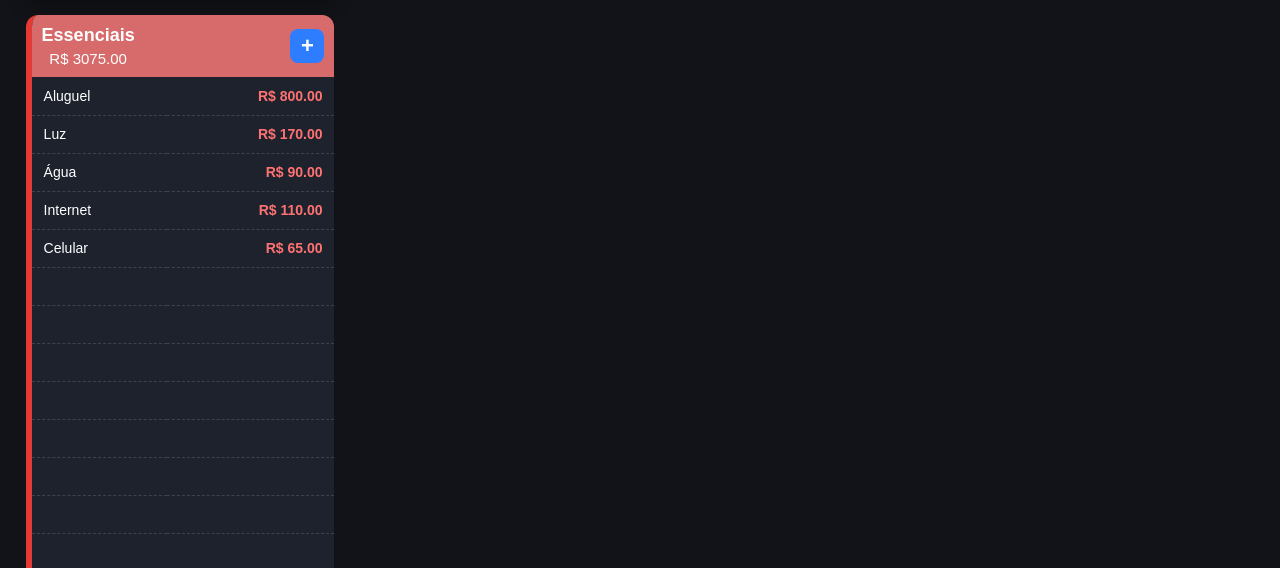
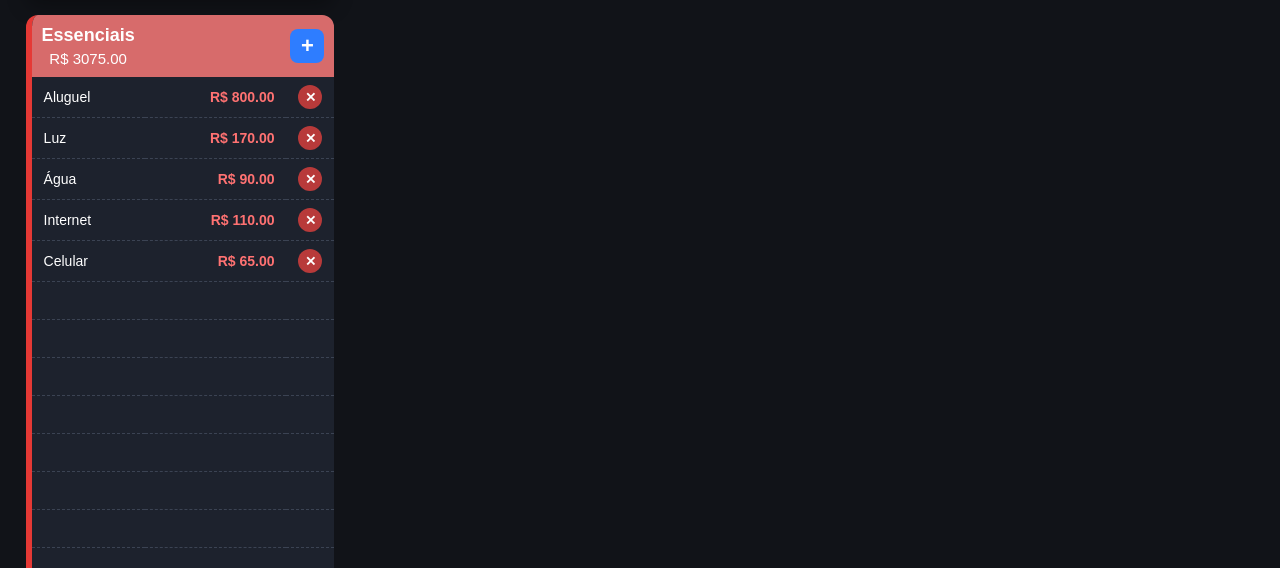
Before and after one commit to jadsondasilva-ops/tutorial, a plain HTML site: page index.html in a window 1280 px wide. Shown: the part 229-797 px from the top of the page. Drawn offline with nearby package versions, Linux system fonts and the light colour scheme.

Commit message:
Remover itens das colunas

```diff
--- a/script.js
+++ b/script.js
@@ -118,10 +118,26 @@ function renderizarTabela(nomeTabela, idTabela){
 
             tbody.innerHTML += `
             <tr>
+
                 <td>${item.descricao}</td>
+
                 <td class="valor">
                     R$ ${item.valor.toFixed(2)}
                 </td>
+
+                <td class="acoes">
+
+                    <button
+                        class="btnExcluir"
+                        data-tabela="${nomeTabela}"
+                        data-indice="${i}">
+
+                        ✕
+
+                    </button>
+
+                </td>
+
             </tr>
             `;
 
@@ -129,14 +145,39 @@ function renderizarTabela(nomeTabela, idTabela){
 
             tbody.innerHTML += `
             <tr class="linhaVazia">
+
                 <td>&nbsp;</td>
+
                 <td></td>
+
+                <td></td>
+
             </tr>
             `;
 
         }
 
     }
+
+}
+
+function configurarExclusao(){
+
+    document.querySelectorAll(".btnExcluir").forEach(botao => {
+
+        botao.addEventListener("click", () => {
+
+            const tabela = botao.dataset.tabela;
+
+            const indice = Number(botao.dataset.indice);
+
+            dados[tabela].splice(indice,1);
+
+            atualizarTudo();
+
+        });
+
+    });
 
 }
 
@@ -297,6 +338,8 @@ function atualizarTudo(){
 
     renderizarTabela("investimentos","tbInvestimentos");
 
+    configurarExclusao();
+
     atualizarTotais();
 
 }
--- a/style.css
+++ b/style.css
@@ -232,6 +232,44 @@ nav a:hover{
 .linhaVazia td{
 
     color:transparent;
+
+}
+
+.acoes{
+
+    width:40px;
+
+    text-align:center;
+
+}
+
+.btnExcluir{
+
+    width:24px;
+
+    height:24px;
+
+    border:none;
+
+    border-radius:50%;
+
+    background:#b83a3a;
+
+    color:white;
+
+    cursor:pointer;
+
+    font-weight:bold;
+
+    transition:.2s;
+
+}
+
+.btnExcluir:hover{
+
+    background:#ff4444;
+
+    transform:scale(1.1);
 
 }
 
```
Lines whose indentation alone changed are shown as unchanged.
